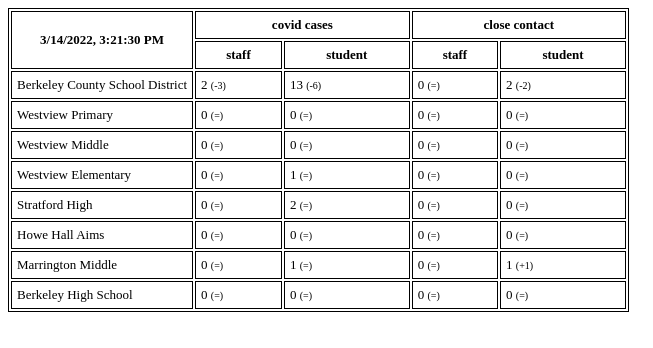
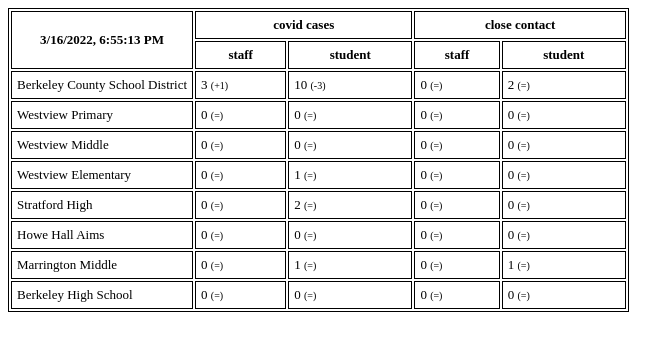
Before and after one commit to renolc/bcsd-covid-stats, a website: page index.html in a window 1280 px wide. Shown: the full height of the page, 0-653 px from the left. Drawn offline with Linux system fonts and the light colour scheme.

Commit message:
updating stats

```diff
--- a/index.html
+++ b/index.html
@@ -17,7 +17,7 @@
     <body>
       <table>
         <tr>
-          <th rowspan="2" width="30%">3/14/2022, 3:21:30 PM</th>
+          <th rowspan="2" width="30%">3/16/2022, 6:55:13 PM</th>
           <th colspan="2">covid cases</th>
           <th colspan="2">close contact</th>
         </tr>
@@ -30,10 +30,10 @@
 
               <tr>
                 <td>Berkeley County School District</td>
-                <td>2 <span class="diff">(-3)</span></td>
-                <td>13 <span class="diff">(-6)</span></td>
+                <td>3 <span class="diff">(+1)</span></td>
+                <td>10 <span class="diff">(-3)</span></td>
                 <td>0 <span class="diff">(=)</span></td>
-                <td>2 <span class="diff">(-2)</span></td>
+                <td>2 <span class="diff">(=)</span></td>
               </tr>
 
               <tr>
@@ -81,7 +81,7 @@
                 <td>0 <span class="diff">(=)</span></td>
                 <td>1 <span class="diff">(=)</span></td>
                 <td>0 <span class="diff">(=)</span></td>
-                <td>1 <span class="diff">(+1)</span></td>
+                <td>1 <span class="diff">(=)</span></td>
               </tr>
 
               <tr>
--- a/last.json
+++ b/last.json
@@ -1 +1 @@
-{"updated":"03/14/2022 15:21:30","data":{"Berkeley County School District":{"school":"Berkeley County School District","staffCovid":2,"studentCovid":13,"staffClose":0,"studentClose":2,"updated":"03/14/2022 15:21:30"},"Westview Primary":{"school":"Westview Primary","staffCovid":0,"studentCovid":0,"staffClose":0,"studentClose":0,"updated":"03/14/2022 15:21:30"},"Westview Middle":{"school":"Westview Middle","staffCovid":0,"studentCovid":0,"staffClose":0,"studentClose":0,"updated":"03/14/2022 15:21:30"},"Westview Elementary":{"school":"Westview Elementary","staffCovid":0,"studentCovid":1,"staffClose":0,"studentClose":0,"updated":"03/14/2022 15:21:30"},"Stratford High":{"school":"Stratford High","staffCovid":0,"studentCovid":2,"staffClose":0,"studentClose":0,"updated":"03/14/2022 15:21:30"},"Howe Hall Aims":{"school":"Howe Hall Aims","staffCovid":0,"studentCovid":0,"staffClose":0,"studentClose":0,"updated":"03/14/2022 15:21:30"},"Marrington Middle":{"school":"Marrington Middle","staffCovid":0,"studentCovid":1,"staffClose":0,"studentClose":1,"updated":"03/14/2022 15:21:30"},"Berkeley High School":{"school":"Berkeley High School","staffCovid":0,"studentCovid":0,"staffClose":0,"studentClose":0,"updated":"03/14/2022 15:21:30"}}}
+{"updated":"03/16/2022 18:55:13","data":{"Berkeley County School District":{"school":"Berkeley County School District","staffCovid":3,"studentCovid":10,"staffClose":0,"studentClose":2,"updated":"03/16/2022 18:55:13"},"Westview Primary":{"school":"Westview Primary","staffCovid":0,"studentCovid":0,"staffClose":0,"studentClose":0,"updated":"03/16/2022 18:55:13"},"Westview Middle":{"school":"Westview Middle","staffCovid":0,"studentCovid":0,"staffClose":0,"studentClose":0,"updated":"03/16/2022 18:55:13"},"Westview Elementary":{"school":"Westview Elementary","staffCovid":0,"studentCovid":1,"staffClose":0,"studentClose":0,"updated":"03/16/2022 18:55:13"},"Stratford High":{"school":"Stratford High","staffCovid":0,"studentCovid":2,"staffClose":0,"studentClose":0,"updated":"03/16/2022 18:55:13"},"Howe Hall Aims":{"school":"Howe Hall Aims","staffCovid":0,"studentCovid":0,"staffClose":0,"studentClose":0,"updated":"03/16/2022 18:55:13"},"Marrington Middle":{"school":"Marrington Middle","staffCovid":0,"studentCovid":1,"staffClose":0,"studentClose":1,"updated":"03/16/2022 18:55:13"},"Berkeley High School":{"school":"Berkeley High School","staffCovid":0,"studentCovid":0,"staffClose":0,"studentClose":0,"updated":"03/16/2022 18:55:13"}}}
```
